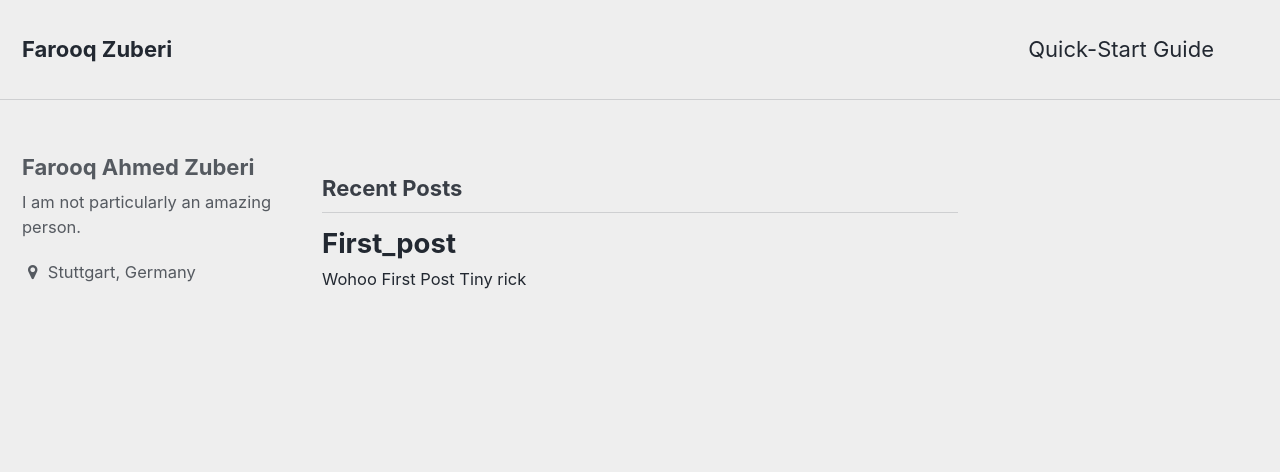
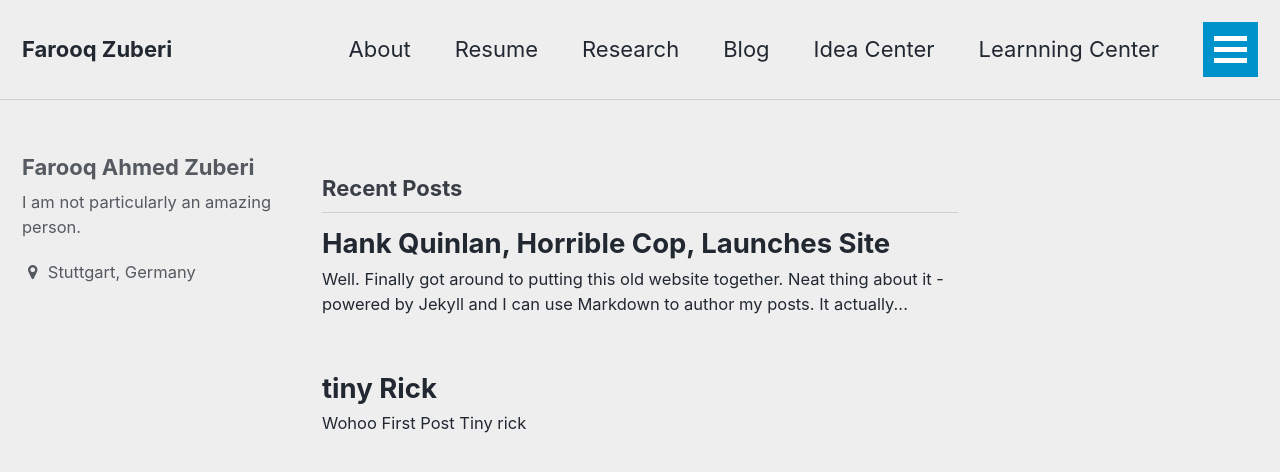
Before and after one commit to FarooqZuberi/FarooqZuberi.github.io, a Jekyll site: the page built from index.html, in a window 1280 px wide and 900 px high. Shown: the top 472 px of the window. Built offline with Jekyll 4.4.1, drawn with Linux system fonts in a browser that asks for light colours; the list of posts is cut into pages by our own code.

Commit message:
added menu

```diff
--- a/_data/navigation.yml
+++ b/_data/navigation.yml
@@ -1,12 +1,18 @@
 # main links
 main:
+  - title: "About"
+    url: /about/
+  - title: "Resume"
+    url: /resume/
+  - title: "Research"
+    url: /research/
+  - title: "Blog"
+    url: /collection-archive/
+  - title: "Idea Center"
+    url: //idea-center/
+  - title: "Learnning Center"
+    url: /learning-center/
   - title: "Quick-Start Guide"
     url: https://mmistakes.github.io/minimal-mistakes/docs/quick-start-guide/
-  # - title: "About"
-  #   url: https://mmistakes.github.io/minimal-mistakes/about/
-  # - title: "Sample Posts"
-  #   url: /year-archive/
-  # - title: "Sample Collections"
-  #   url: /collection-archive/
-  # - title: "Sitemap"
-  #   url: /sitemap/
+  - title: "Sitemap"
+    url: /sitemap/
--- /dev/null
+++ b/_pages/idea-center.html
@@ -0,0 +1,7 @@
+---
+title: Idea Center
+permalink: /idea-center/
+layout: single
+---
+
+This resume page
--- a/_pages/publications.html
+++ b/_pages/publications.html
@@ -1,6 +1,6 @@
 ---
-title: Publications
-permalink: /publications/
+title: Research
+permalink: /research/
 layout: home
 ---
 
--- /dev/null
+++ b/_posts/2016-07-20-First_Post.md
@@ -0,0 +1,7 @@
+---
+layout: single
+title: "tiny Rick"
+date: 2014-04-30
+---
+Wohoo First Post
+Tiny rick
--- a/_posts/2016-07-20-First_Post.txt
+++ /dev/null
@@ -1,2 +0,0 @@
-Wohoo First Post
-Tiny rick
--- /dev/null
+++ b/_posts/2017-11-22-First_Test_post.md
@@ -0,0 +1,7 @@
+---
+layout: post
+title: "Hank Quinlan, Horrible Cop, Launches Site"
+date: 2014-04-30
+---
+
+Well. Finally got around to putting this old website together. Neat thing about it - powered by [Jekyll](http://jekyllrb.com) and I can use Markdown to author my posts. It actually is a lot easier than I thought it was going to be.
```
